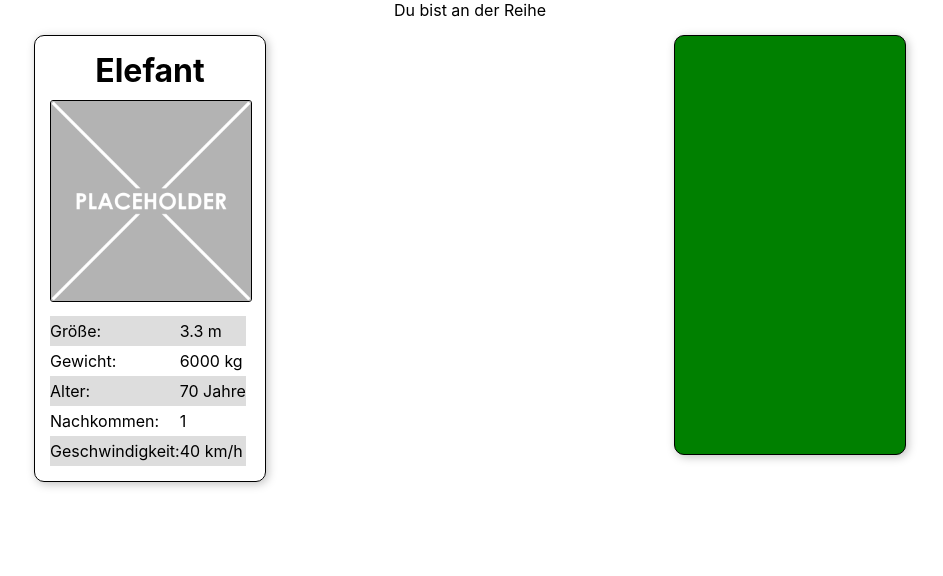
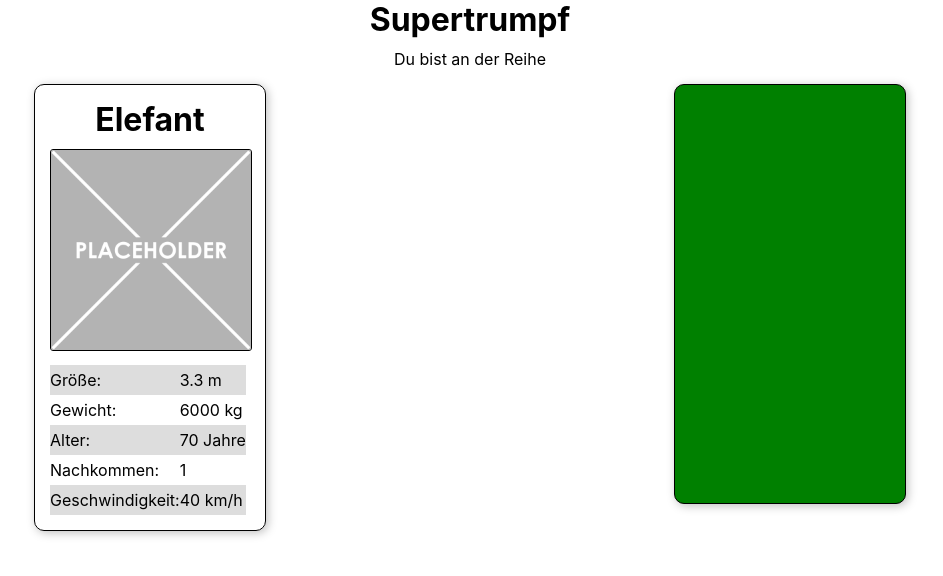
Before and after one commit to swestphal/supertrumpf, a React (Create React App) app: page / in a window 1280 px wide. Shown: the top 576 px of the page, without its empty margins (170-1113 px from the left). Built offline with nearby package versions, Linux system fonts and the light colour scheme.

Commit message:
refactor: Set default props and proptypes to Game component

```diff
--- a/src/components/Game.jsx
+++ b/src/components/Game.jsx
@@ -1,5 +1,5 @@
 import React, { Component } from 'react'
-
+import PropTypes from 'prop-types'
 import './Game.css'
 import Card from './Card'
 import Animal from '../Animal'
@@ -7,6 +7,7 @@ import Animal from '../Animal'
 export default class Game extends Component {
     constructor(props) {
         super(props)
+
         this.state = {
             playersTurn: true,
             player: [
@@ -20,8 +21,10 @@ export default class Game extends Component {
 
     render() {
         const { playersTurn, player, computer } = this.state
+        const { title } = this.props
         return (
             <>
+                <h1>{title}</h1>
                 <div className="info">
                     {playersTurn ? 'Du bist ' : 'Der Computer ist '}
                     an der Reihe
@@ -34,3 +37,10 @@ export default class Game extends Component {
         )
     }
 }
+Game.defaultProps = {
+    title: 'Supertrumpf',
+}
+
+Game.propTypes = {
+    title: PropTypes.string,
+}
```
